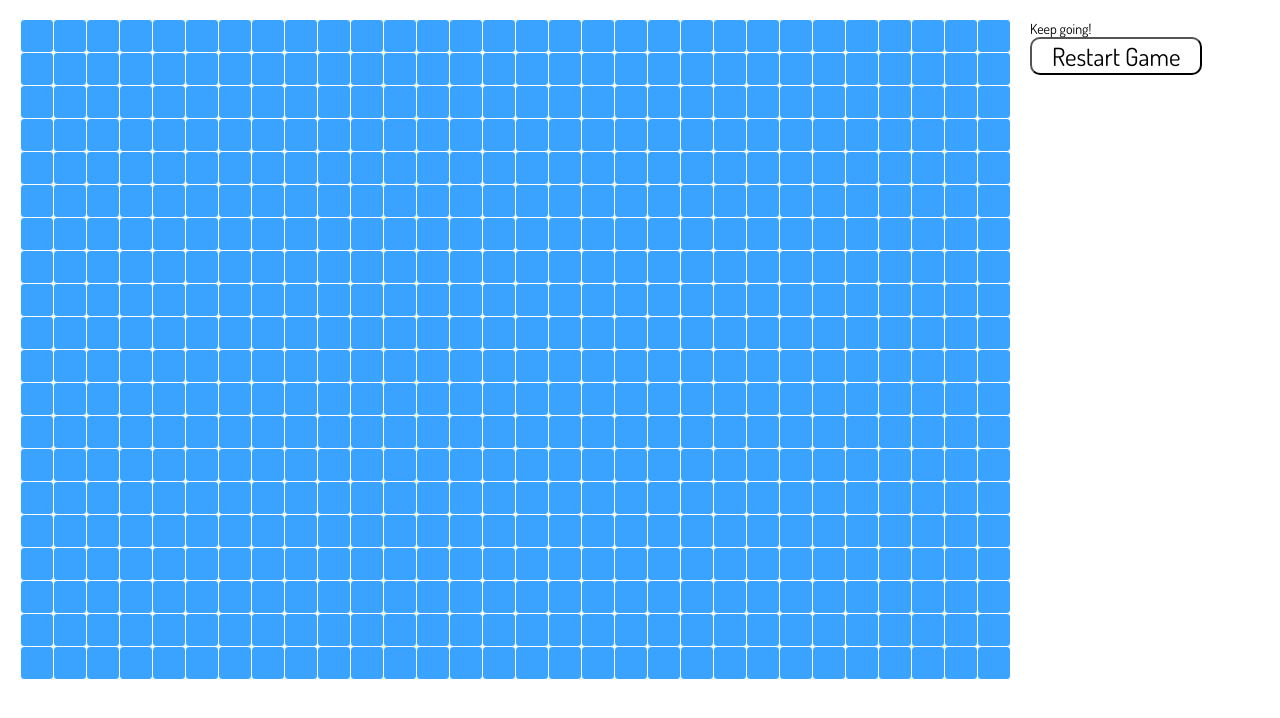
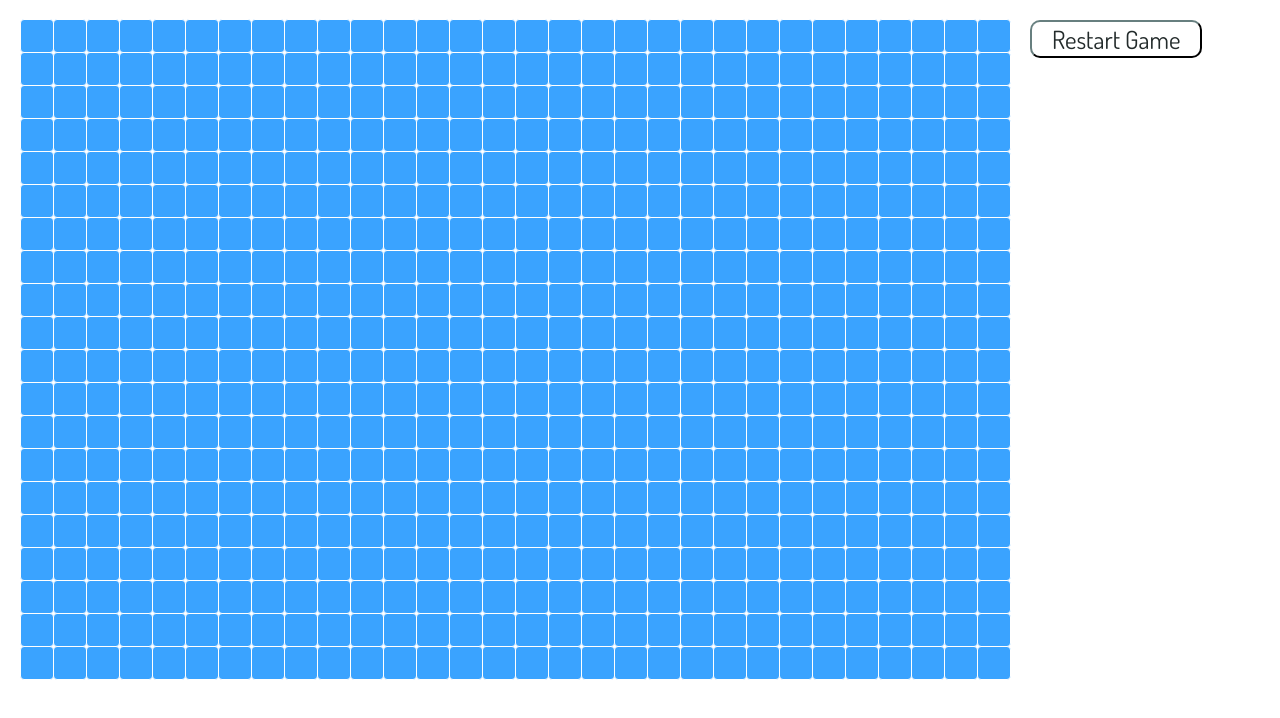
Before and after one commit to horeilly1101/minesweeper, a React (Create React App) app in the folder client/: page / in a window 1280 px wide. Shown: the top 718 px of the page. Built offline with nearby package versions, Linux system fonts and the light colour scheme.

Commit message:
update some colors, and begin typescript migration

```diff
--- a/client/package.json
+++ b/client/package.json
@@ -3,6 +3,10 @@
   "version": "0.1.0",
   "private": true,
   "dependencies": {
+    "@types/jest": "^26.0.10",
+    "@types/node": "^14.6.0",
+    "@types/react": "^16.9.46",
+    "@types/react-dom": "^16.9.8",
     "cra-template": "1.0.3",
     "immer": "^7.0.7",
     "react": "^16.13.1",
@@ -11,6 +15,7 @@
     "react-scripts": "3.4.3",
     "redux": "^4.0.5",
     "redux-thunk": "^2.3.0",
+    "typescript": "^3.9.7",
     "underscore": "^1.10.2"
   },
   "scripts": {
--- a/client/src/actions.js
+++ /dev/null
@@ -1,42 +0,0 @@
-import { GAME_STATUS } from "./constants";
-
-export const FLAG_SQUARE = "FLAG_SQUARE";
-export const REVEAL_SQUARE = "REVEAL_SQUARE";
-export const INIT_BOMB_SQUARES = "INIT_BOMB_SQUARES";
-export const RESTART_GAME = "RESTART_GAME";
-
-export const flagSquare = squareId => ({
-    type: FLAG_SQUARE,
-    squareId: squareId,
-});
-
-export const revealSquare = squareId => ({
-    type: REVEAL_SQUARE,
-    squareId: squareId,
-});
-
-export const restartGame = () => ({
-    type: RESTART_GAME,
-});
-
-export const initBombSquares = squareId => ({
-    type: INIT_BOMB_SQUARES,
-    squareId: squareId,
-});
-
-export const clickSquare = squareId => (dispatch, getState) =>  {
-    const state = getState();
-    if (!state.areBombSquaresInitialized) {
-        dispatch(initBombSquares(squareId));
-    }
-    if (state.gameStatus === GAME_STATUS.IN_PROGRESS) {
-        dispatch(revealSquare(squareId));
-    }
-};
-
-export const rightClickSquare = squareId => (dispatch, getState) => {
-  const state = getState();
-  if (state.gameStatus === GAME_STATUS.IN_PROGRESS) {
-      dispatch(flagSquare(squareId));
-  }
-};
--- /dev/null
+++ b/client/src/actions/creators.ts
@@ -0,0 +1,41 @@
+import { GAME_STATUS } from "../constants";
+import {
+    FLAG_SQUARE, INIT_BOMB_SQUARES, RESTART_GAME, REVEAL_SQUARE,
+    ActionTypes
+} from "./types";
+
+export const flagSquare = (squareId: number): ActionTypes => ({
+    type: FLAG_SQUARE,
+    squareId: squareId,
+});
+
+export const revealSquare = (squareId: number): ActionTypes => ({
+    type: REVEAL_SQUARE,
+    squareId: squareId,
+});
+
+export const restartGame = (): ActionTypes => ({
+    type: RESTART_GAME,
+});
+
+export const initBombSquares = (squareId: number): ActionTypes => ({
+    type: INIT_BOMB_SQUARES,
+    squareId: squareId,
+});
+
+export const clickSquare = (squareId: number) => (dispatch: any, getState: any) =>  {
+    const state = getState();
+    if (!state.areBombSquaresInitialized) {
+        dispatch(initBombSquares(squareId));
+    }
+    if (state.gameStatus === GAME_STATUS.IN_PROGRESS) {
+        dispatch(revealSquare(squareId));
+    }
+};
+
+export const rightClickSquare = (squareId: number) => (dispatch: any, getState: any) => {
+  const state = getState();
+  if (state.gameStatus === GAME_STATUS.IN_PROGRESS) {
+      dispatch(flagSquare(squareId));
+  }
+};
--- /dev/null
+++ b/client/src/actions/types.ts
@@ -0,0 +1,28 @@
+export const FLAG_SQUARE = "FLAG_SQUARE";
+export const REVEAL_SQUARE = "REVEAL_SQUARE";
+export const INIT_BOMB_SQUARES = "INIT_BOMB_SQUARES";
+export const RESTART_GAME = "RESTART_GAME";
+
+interface FlagSquareAction {
+    type: typeof FLAG_SQUARE,
+    squareId: number,
+}
+
+interface RevealSquareAction {
+    type: typeof REVEAL_SQUARE,
+    squareId: number,
+}
+
+interface InitBombSquaresAction {
+    type: typeof INIT_BOMB_SQUARES,
+    squareId: number,
+}
+
+interface RestartGameAction {
+    type: typeof RESTART_GAME,
+}
+
+export type ActionTypes = (
+    FlagSquareAction | RevealSquareAction
+    | InitBombSquaresAction | RestartGameAction
+);
--- a/client/src/components/Board/Board.js
+++ b/client/src/components/Board/Board.js
@@ -2,7 +2,7 @@ import React from 'react';
 import './Board.css';
 import { connect } from "react-redux";
 import Square from '../Square/Square';
-import { rightClickSquare, clickSquare } from "../../actions";
+import { rightClickSquare, clickSquare } from "../../actions/creators";
 
 
 class Board extends React.Component {
--- a/client/src/components/Game/Game.css
+++ b/client/src/components/Game/Game.css
@@ -15,9 +15,10 @@
 
 .restart-game {
     font: 25px 'Dosis';
+    color: #232b2b;
     background: #ffffff;
     border-radius: 10px;
-    border-color: #000;
+    border-color: #232b2b;
     border-width: 2px;
     padding-left: 20px;
     padding-right: 20px;
@@ -25,6 +26,6 @@
 }
 
 .restart-game:hover {
-    background: #000000;
+    background: #232b2b !IMPORTANT;
     color: #ffffff;
 }
--- a/client/src/components/Game/Game.js
+++ b/client/src/components/Game/Game.js
@@ -2,18 +2,22 @@ import React from 'react';
 import './Game.css';
 import { connect } from "react-redux";
 import Board from '../Board/Board';
-import { restartGame } from "../../actions";
+import { restartGame } from "../../actions/creators";
 import { GAME_STATUS } from "../../constants";
 
 
 const Game = props => {
-    let status;
+    let buttonText;
+    let buttonStyle;
     if (props.gameStatus === GAME_STATUS.WON) {
-        status = "You won!";
+        buttonText = "Play Again";
+        buttonStyle = {background: "#41FF1E"};
     } else if (props.gameStatus === GAME_STATUS.LOST) {
-        status = "You lost. Try again!"
+        buttonText = "Play Again";
+        buttonStyle = {backgroundColor: "#FF5353"};
     } else {
-        status = "Keep going!"
+        buttonText = "Restart Game";
+        buttonStyle = {};
     }
 
     return (
@@ -22,12 +26,12 @@ const Game = props => {
                 <Board />
             </div>
             <div className="game-info">
-                <div>{status}</div>
                 <button
                     onClick={props.restartGame}
                     className="restart-game"
+                    style={buttonStyle}
                 >
-                    Restart Game
+                    {buttonText}
                 </button>
             </div>
         </div>
--- a/client/src/constants.js
+++ /dev/null
@@ -1,11 +0,0 @@
-export const SQUARE_STATUS = {
-    HIDDEN: 0,
-    CLEARED: 1,
-    BOMB: 2,
-    FLAGGED: 3,
-};
-export const GAME_STATUS = {
-    IN_PROGRESS: 0,
-    WON: 1,
-    LOST: 2,
-};
--- /dev/null
+++ b/client/src/constants.ts
@@ -0,0 +1,12 @@
+export enum SQUARE_STATUS {
+    HIDDEN,
+    CLEARED,
+    BOMB,
+    FLAGGED,
+}
+
+export enum GAME_STATUS {
+    IN_PROGRESS,
+    WON,
+    LOST,
+}
--- /dev/null
+++ b/client/src/react-app-env.d.ts
@@ -0,0 +1 @@
+/// <reference types="react-scripts" />
--- a/client/src/reducers/updateGameState.js
+++ b/client/src/reducers/updateGameState.js
@@ -3,7 +3,7 @@ import { produce } from "immer";
 import { SQUARE_STATUS, GAME_STATUS } from "../constants";
 import {
     FLAG_SQUARE, INIT_BOMB_SQUARES, RESTART_GAME, REVEAL_SQUARE
-} from "../actions";
+} from "../actions/types";
 
 const DEFAULT_NUM_ROWS = 20;
 const DEFAULT_NUM_COLS = 30;
```
Also changed, not shown: client/tsconfig.json (added, +25 -0 lines), 2 other files (tests, documents, lock files or other folders).
